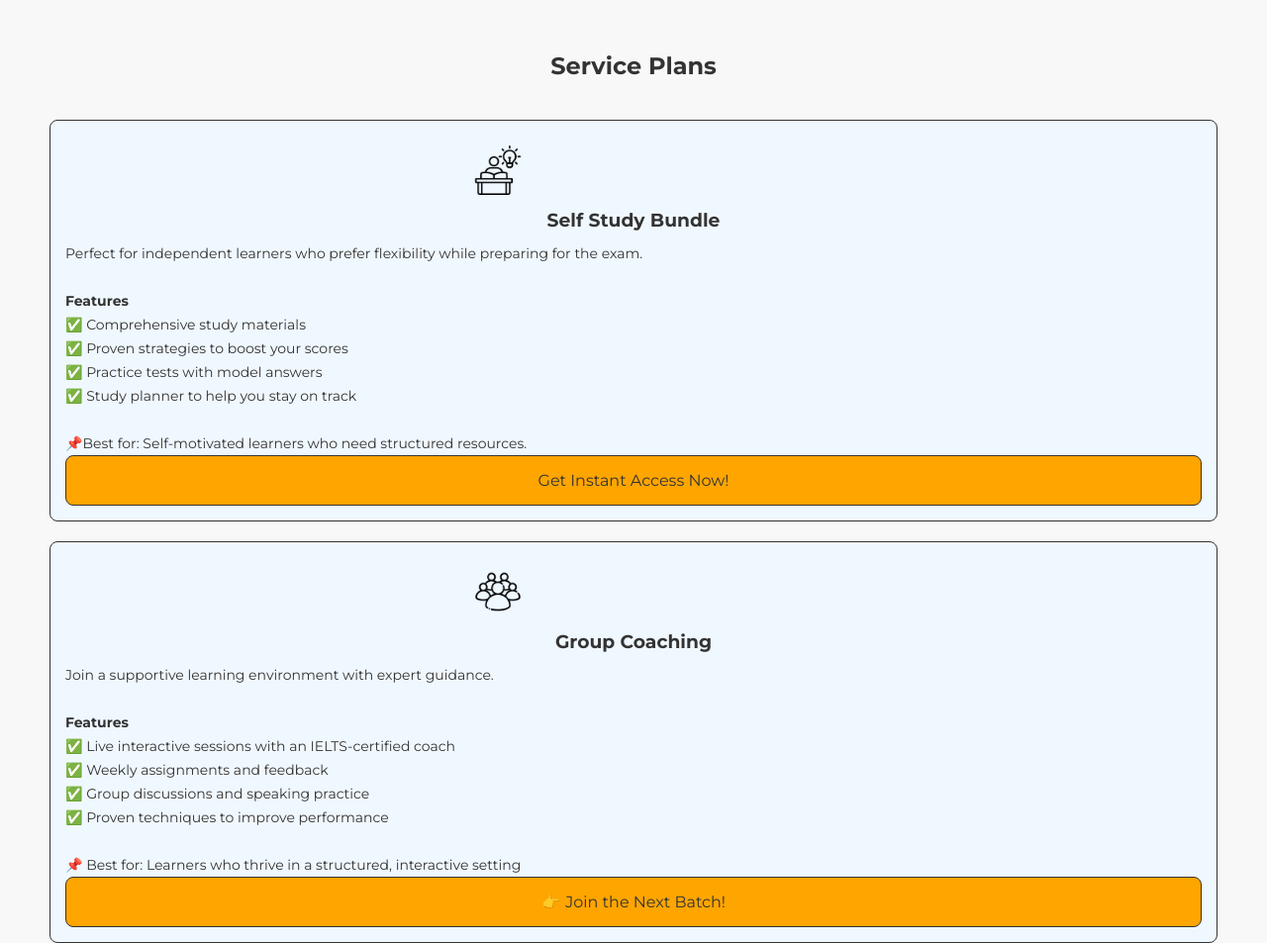
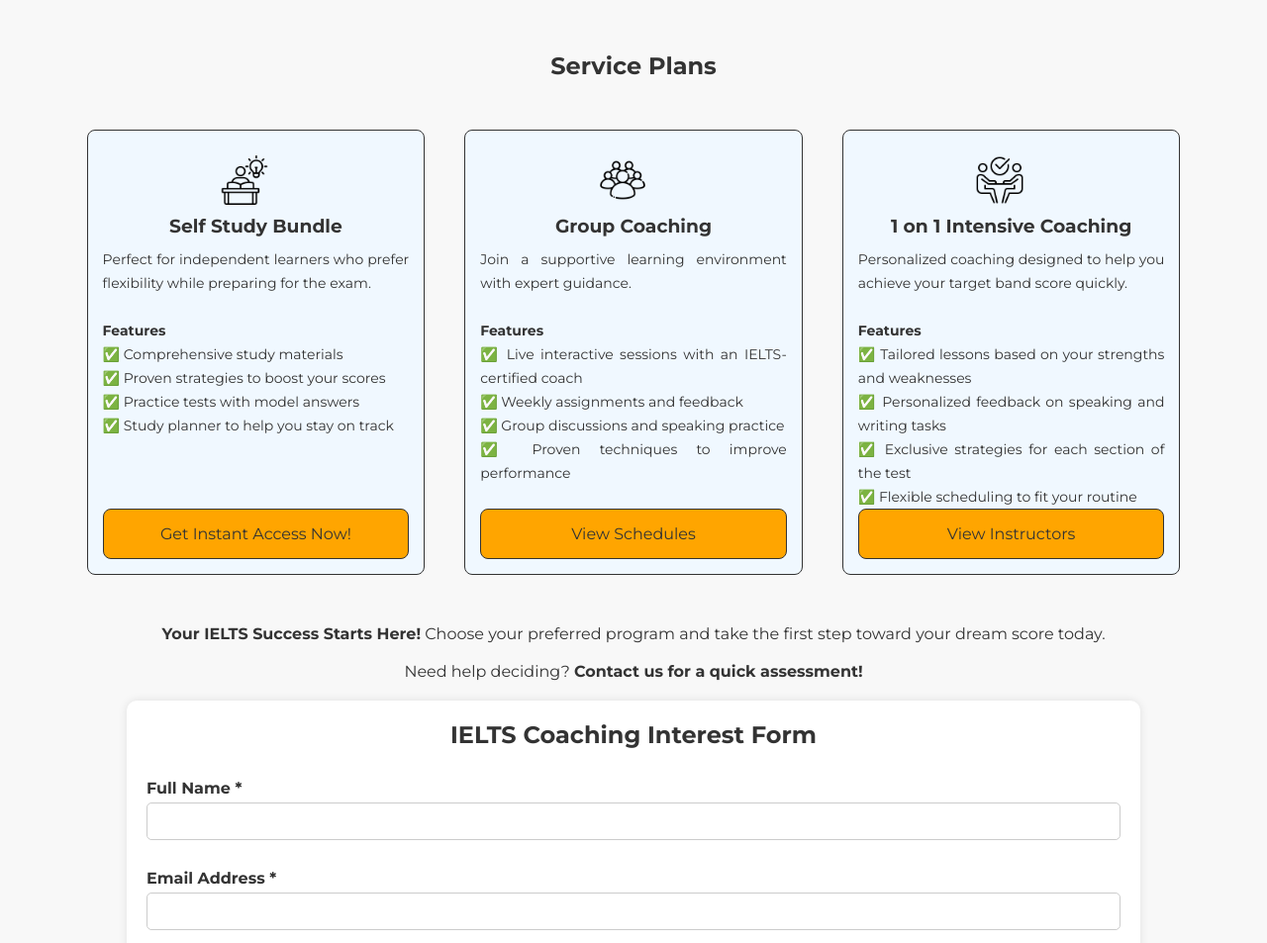
Before and after one commit to Zulaekhah/IELTS-COACHING-LANDING-PAGE, a plain HTML site: page index.html in a window 1280 px wide. Shown: the part 648-1601 px from the top of the page at 99% size. Drawn offline with Linux system fonts and the light colour scheme.

Commit message:
Fully responsive

```diff
--- a/index.html
+++ b/index.html
@@ -38,7 +38,7 @@
                                 ✅ Proven strategies to boost your scores <br>
                                 ✅ Practice tests with model answers <br>
                                 ✅ Study planner to help you stay on track <br><br>
-                                📌Best for: Self-motivated learners who need structured resources.</p>
+                                </p>
                         <a href="#" class="subscribe-btn">Get Instant Access Now!</a>
                 </div>
                 <div class="plans">
@@ -49,10 +49,9 @@
                                 ✅ Live interactive sessions with an IELTS-certified coach <br>
                                 ✅ Weekly assignments and feedback <br>
                                 ✅ Group discussions and speaking practice <br>
-                                ✅ Proven techniques to improve performance <br><br>
-                                📌 Best for: Learners who thrive in a structured, interactive setting
+                                ✅ Proven techniques to improve performance <br>
                                 </p>
-                        <a href="#" class="subscribe-btn">👉 Join the Next Batch!</a>
+                        <a href="#" class="subscribe-btn">View Schedules</a>
                 </div>
                 <div class="plans">
                         <img src="images/conversation.png" alt="1-1 coaching">
@@ -62,9 +61,9 @@
                                 ✅ Tailored lessons based on your strengths and weaknesses <br>
                                 ✅ Personalized feedback on speaking and writing tasks <br>
                                 ✅ Exclusive strategies for each section of the test <br>
-                                ✅ Flexible scheduling to fit your routine <br><br>
-                                📌 Best for: Students needing focused attention and rapid improvement</p>
-                        <a href="#" class="subscribe-btn">👉 Book a Free Consultation!</a>
+                                ✅ Flexible scheduling to fit your routine <br>
+                               </p>
+                        <a href="#" class="subscribe-btn">View Instructors</a>
                 </div>
         </section>
         <section>
--- a/styles.css
+++ b/styles.css
@@ -187,3 +187,45 @@ input, select, textarea {
   text-align: center;
   margin-top: 10px;
 }
+
+@media (min-width: 768px) {
+  #services {
+    text-align: center;
+    padding: 20px;
+    width: 100%; /* Ensures it spans the full width */
+}
+
+  #service-plans {
+      display: flex;
+      justify-content: space-around; /* Distributes space evenly */
+      flex-wrap: wrap; /* Ensures responsiveness */
+      align-items: stretch; /* Ensures equal height for all items */
+  }
+
+  #service-plans > div {
+      width: 30%; /* Adjust width for better fit */
+      margin: 10px;
+      display: flex;
+      flex-direction: column; /* Allows content to fill evenly */
+  }
+
+  #service-plans > div > p {
+      flex-grow: 1; /* Makes text content expand to fill space */
+  }
+
+  .subscribe-btn {
+      margin-top: auto; /* Pushes button to the bottom */
+  }
+}
+
+
+@media (min-width: 1024px) {
+  #service-plans {
+      justify-content: center; /* Centers items on very large screens */
+      gap: 20px; /* Adds spacing */
+  }
+
+  #service-plans > div {
+      width: 28%; /* Makes them slightly smaller for better alignment */
+  }
+}
```
